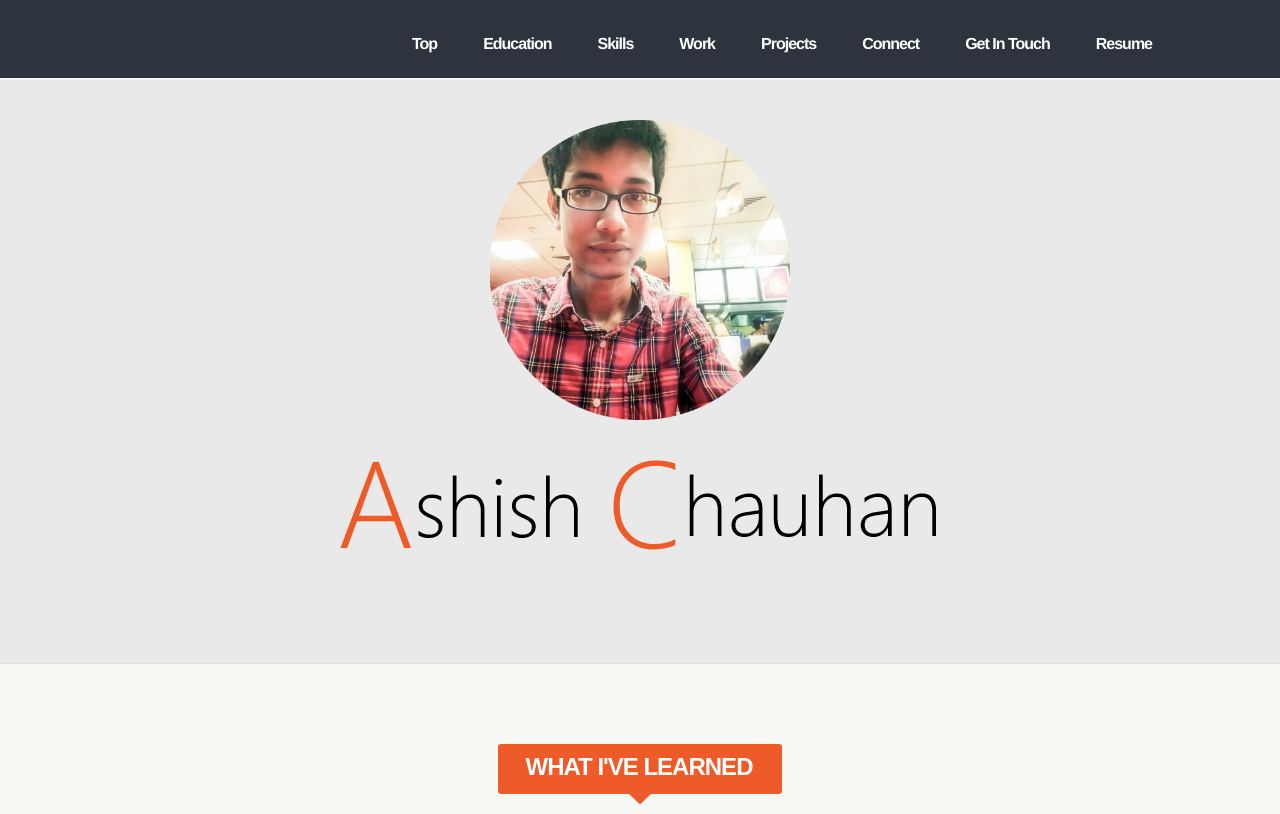
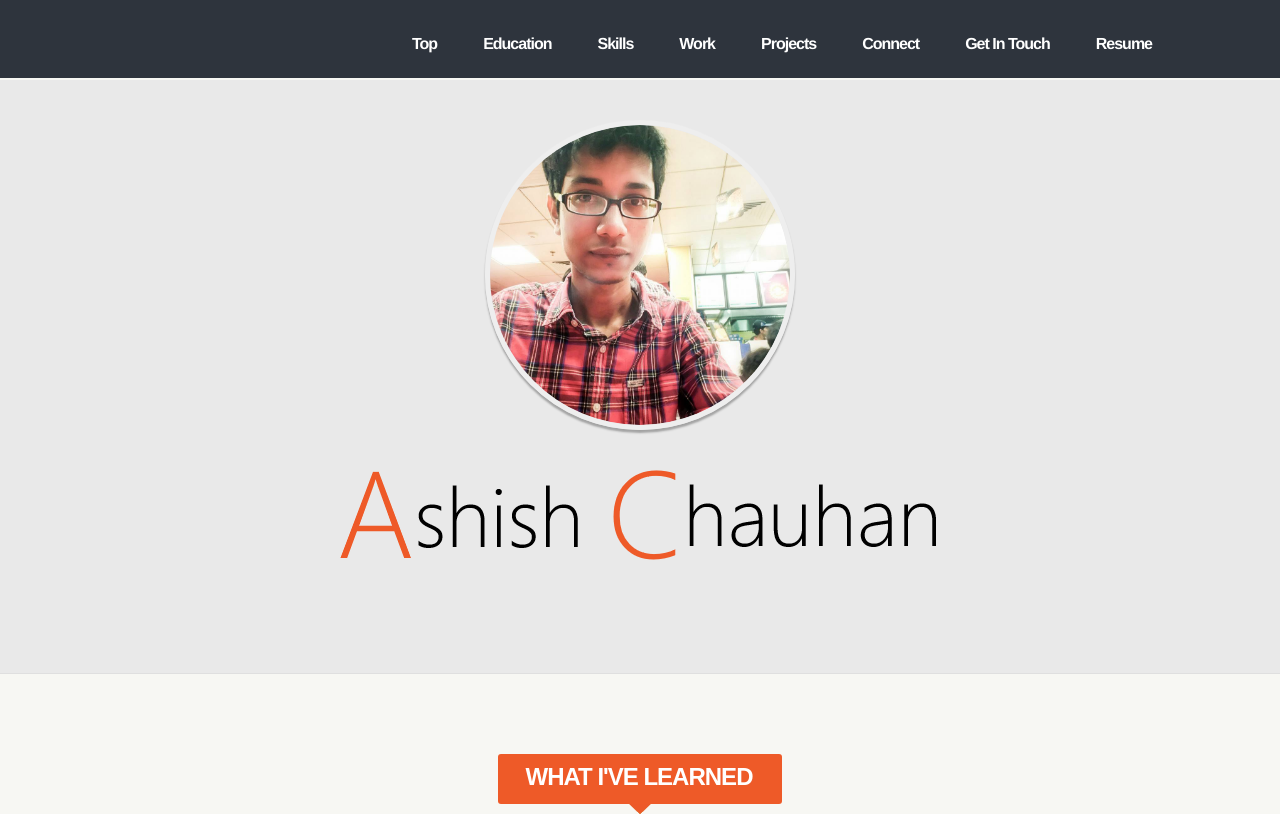
Before and after one commit to meashish123/meashish123.github.io, a plain HTML site: page index.htm in a window 1280 px wide. Shown: the top 814 px of the page. Drawn offline with nearby package versions, Linux system fonts and the light colour scheme.

Commit message:
Added img border

```diff
--- a/index.htm
+++ b/index.htm
@@ -103,7 +103,15 @@
 <article class="page even" id="intro" style="padding-bottom: 100px; margin-top: -20px;">
 
     <div class="img">
-        <img style="height: 300px; margin:0 auto 35px auto; display:block" src="img/pictures/avatar.png" alt="" title=""/>
+        <img style="height: 300px;
+					margin:0 auto 35px auto;
+					display:block;
+					-webkit-border-radius: 99em;
+					-moz-border-radius: 99em;
+					border-radius: 99em;
+					border: 5px solid #eee;
+					box-shadow: 0 3px 2px rgba(0, 0, 0, 0.3);"
+			src="img/pictures/avatar.png" alt="" title=""/>
     </div>
 
     <div class="img">
```
